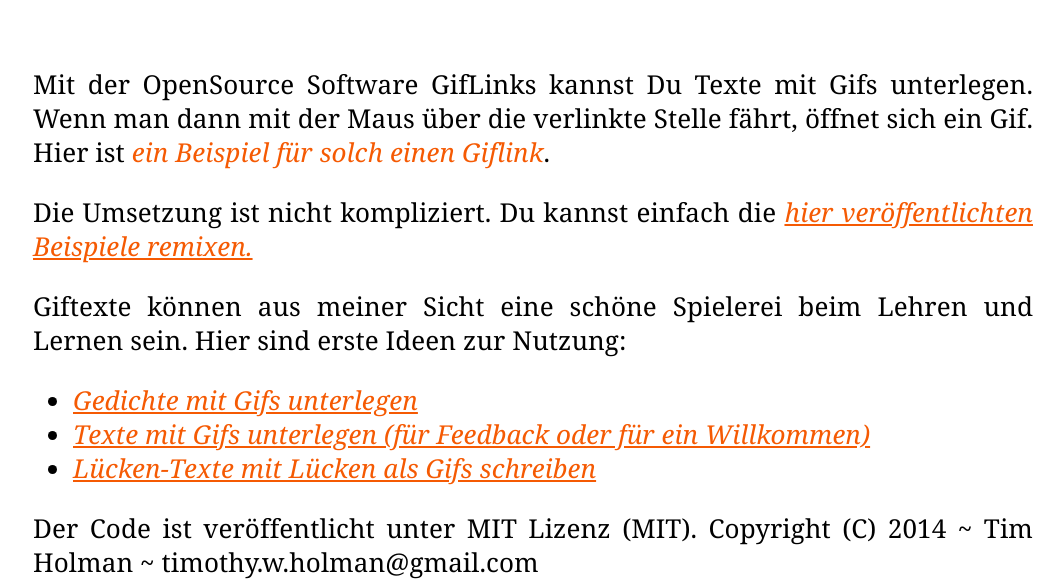
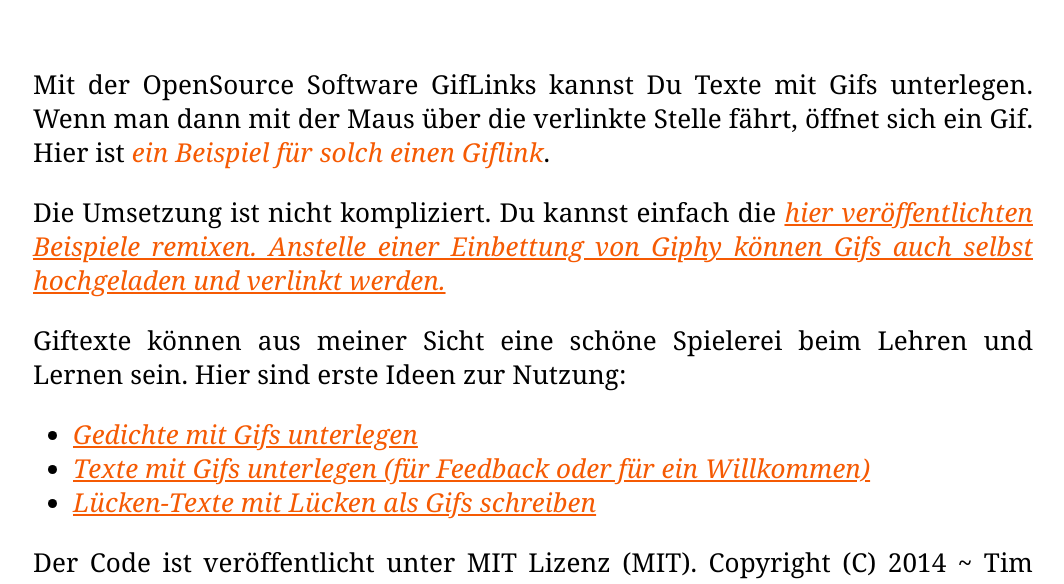
Before and after one commit to eBildungslabor/giftexte, a plain HTML site: page index.html in a window 1280 px wide. Shown: the part 198-782 px from the top of the page, without its empty margins (107-1171 px from the left). Drawn offline with Linux system fonts and the light colour scheme.

Commit message:
Update index.html

```diff
--- a/index.html
+++ b/index.html
@@ -19,7 +19,7 @@ Willkommen </h1>
       <article>
             <p>
              Mit der OpenSource Software GifLinks kannst Du Texte mit Gifs unterlegen. Wenn man dann mit der Maus über die verlinkte Stelle fährt, öffnet sich ein Gif. Hier ist <a data-src="https://media.giphy.com/media/s2qXK8wAvkHTO/giphy.gif">ein Beispiel für solch einen Giflink</a>. </p>
-          <p>Die Umsetzung ist nicht kompliziert. Du kannst einfach die <a href="https://github.com/ebildungslabor/giftexte">hier veröffentlichten Beispiele remixen.</a></p>
+          <p>Die Umsetzung ist nicht kompliziert. Du kannst einfach die <a href="https://github.com/ebildungslabor/giftexte">hier veröffentlichten Beispiele remixen. Anstelle einer Einbettung von Giphy können Gifs auch selbst hochgeladen und verlinkt werden.</a></p>
           <p>
          Giftexte können aus meiner Sicht eine schöne Spielerei beim Lehren und Lernen sein. Hier sind erste Ideen zur Nutzung:
           <ul>
```
